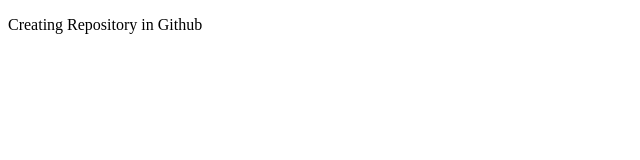
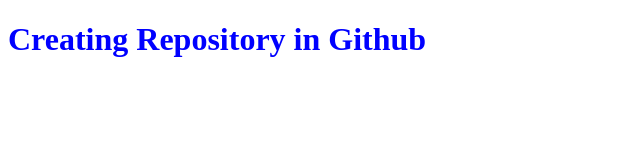
Before and after one commit to H-Sejal/Github, a plain HTML site: page index.html in a window 1280 px wide. Shown: the whole page, without its empty margins (0-640 px from the left). Drawn offline with Linux system fonts and the light colour scheme.

Commit message:
Update index.html

```diff
--- a/index.html
+++ b/index.html
@@ -6,6 +6,6 @@
     <title>Document</title>
 </head>
 <body>
-    <p>Creating Repository in Github</p>
+    <h1 style="color:blue">Creating Repository in Github</h1>
 </body>
 </html>
```
